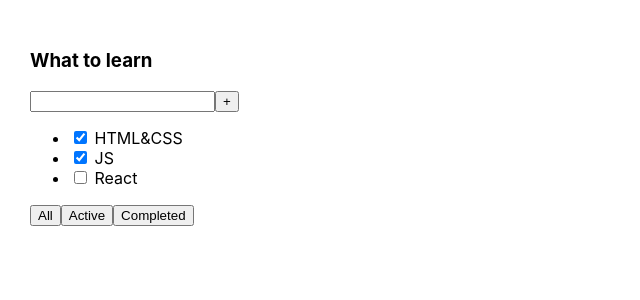
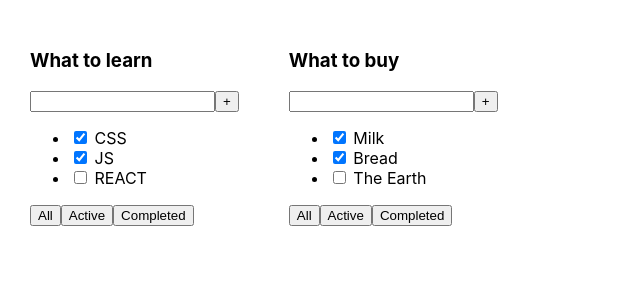
Before and after one commit to grok88/TodoList_new, a React (Create React App) app: page / in a window 1280 px wide. Shown: the top 300 px of the page, without its empty margins (0-640 px from the left). Built offline with nearby package versions, Linux system fonts and the light colour scheme.

Commit message:
lesson 2 is done

```diff
--- a/src/App.tsx
+++ b/src/App.tsx
@@ -1,26 +1,24 @@
 import React from 'react';
 import './App.css';
+import {TaskType, TodoList} from "./TodoList";
 
 function App() {
+    const tasks1:Array<TaskType> = [
+        {id: 1, title: "CSS", isDone: true},
+        {id: 2, title: "JS", isDone: true},
+        {id: 3, title: "REACT", isDone: false}
+    ];
+    const tasks2:Array<TaskType> = [
+        {id: 1, title: "Milk", isDone: true},
+        {id: 2, title: "Bread", isDone: true},
+        {id: 3, title: "The Earth", isDone: false}
+    ];
+
     return (
         <div className="App">
-            <div>
-                <h3>What to learn</h3>
-                <div>
-                    <input/>
-                    <button>+</button>
-                </div>
-                <ul>
-                    <li><input type="checkbox" checked={true}/> <span>HTML&CSS</span></li>
-                    <li><input type="checkbox" checked={true}/> <span>JS</span></li>
-                    <li><input type="checkbox" checked={false}/> <span>React</span></li>
-                </ul>
-                <div>
-                    <button>All</button>
-                    <button>Active</button>
-                    <button>Completed</button>
-                </div>
-            </div>
+            <TodoList title={"What to learn"} tasks={tasks1}/>
+            <TodoList title={"What to buy"} tasks={tasks2} />
+            {/*<TodoList title={"What to sell"}/>*/}
         </div>
     );
 }
--- /dev/null
+++ b/src/TodoList.tsx
@@ -0,0 +1,35 @@
+import React from "react";
+
+export type TaskType = {
+    id:number,
+    title:string,
+    isDone : boolean
+}
+type PropsType = {
+    title: string,
+    tasks:Array<TaskType>
+}
+
+export const TodoList = (props: PropsType) => {
+    debugger;
+    const {title, tasks} = props;
+    return (
+        <div>
+            <h3>{title}</h3>
+            <div>
+                <input/>
+                <button>+</button>
+            </div>
+            <ul>
+                <li><input type="checkbox" checked={tasks[0].isDone}/> <span>{tasks[0].title}</span></li>
+                <li><input type="checkbox" checked={tasks[1].isDone}/> <span>{tasks[1].title}</span></li>
+                <li><input type="checkbox" checked={tasks[2].isDone}/> <span>{tasks[2].title}</span></li>
+            </ul>
+            <div>
+                <button>All</button>
+                <button>Active</button>
+                <button>Completed</button>
+            </div>
+        </div>
+    );
+}
--- a/src/index.tsx
+++ b/src/index.tsx
@@ -3,6 +3,7 @@ import ReactDOM from 'react-dom';
 import './index.css';
 import App from './App';
 import * as serviceWorker from './serviceWorker';
+
 
 ReactDOM.render(<App />,  document.getElementById('root'));
 
```
